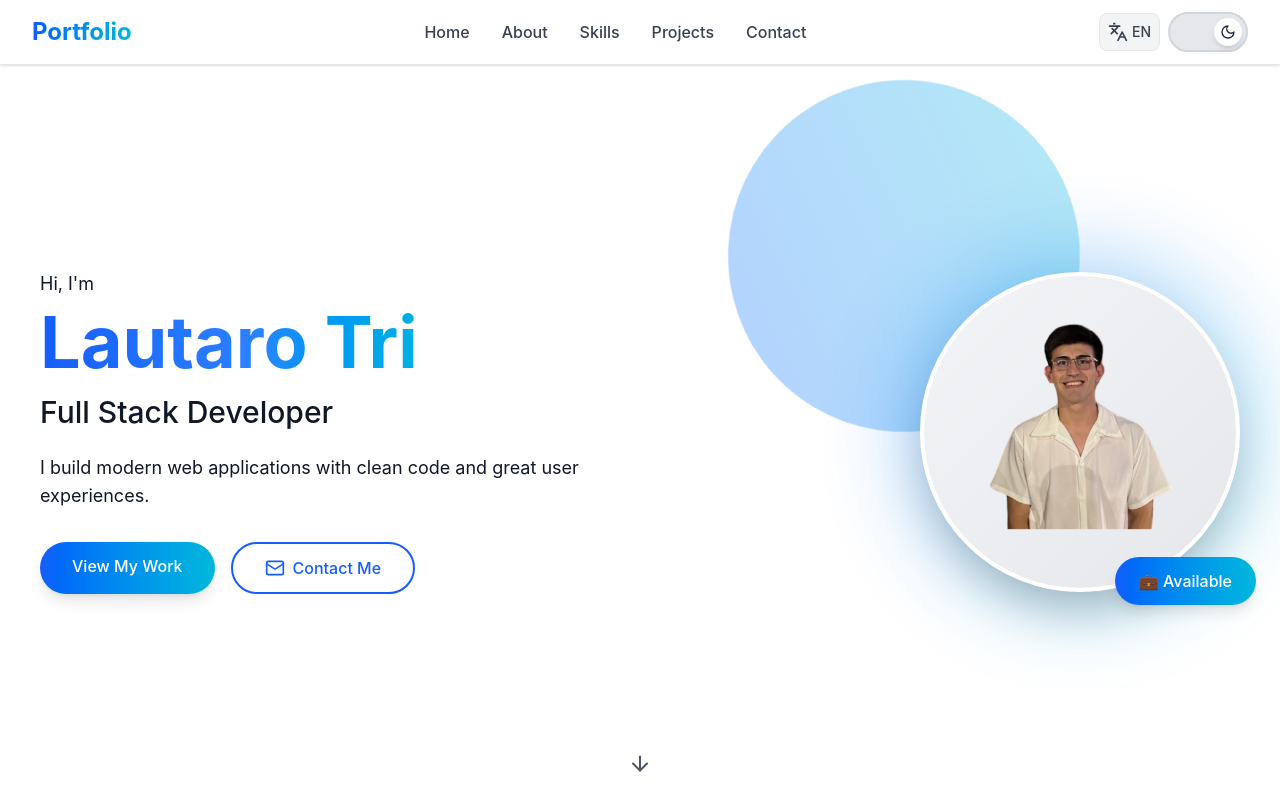
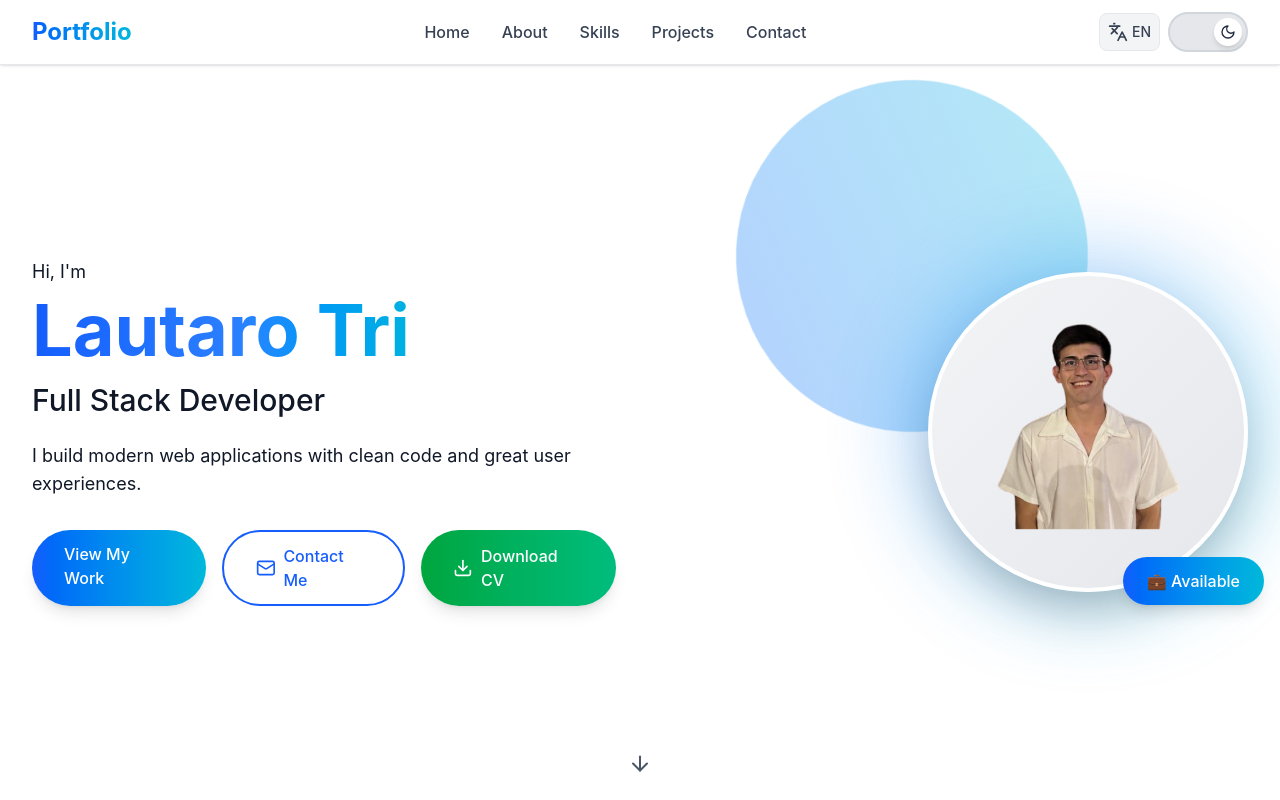
Before and after one commit to LeTrigo/Portfolio, a Next.js app: page / in a window 1280 px wide. Shown: the top 800 px of the page. Built offline with nearby package versions, Linux system fonts and the light colour scheme.

Commit message:
Se agregó vercel analytics y boton para descargar cv

```diff
--- a/package.json
+++ b/package.json
@@ -9,6 +9,7 @@
     "lint": "eslint"
   },
   "dependencies": {
+    "@vercel/analytics": "^1.6.1",
     "framer-motion": "^11.13.5",
     "lucide-react": "^0.468.0",
     "next": "16.0.7",
--- a/src/app/layout.tsx
+++ b/src/app/layout.tsx
@@ -2,6 +2,7 @@ import type { Metadata } from "next";
 import "./globals.css";
 import { ThemeProvider } from "@/components/ThemeProvider";
 import { LanguageProvider } from "@/context/LanguageContext";
+import { Analytics } from "@vercel/analytics/react";
 
 export const metadata: Metadata = {
   title: "Lautaro Trigo | Full Stack Developer",
@@ -25,6 +26,7 @@ export default function RootLayout({
         <ThemeProvider>
           <LanguageProvider>{children}</LanguageProvider>
         </ThemeProvider>
+        <Analytics />
       </body>
     </html>
   );
--- a/src/components/Hero.tsx
+++ b/src/components/Hero.tsx
@@ -2,7 +2,7 @@
 
 import { motion } from "framer-motion";
 import { Typewriter } from "react-simple-typewriter";
-import { ArrowDown, Mail } from "lucide-react";
+import { ArrowDown, Mail, Download } from "lucide-react";
 import { useLanguage } from "@/context/LanguageContext";
 
 export default function Hero() {
@@ -99,6 +99,16 @@ export default function Hero() {
                 <Mail className="w-5 h-5" />
                 {t.hero.contact}
               </motion.a>
+              <motion.a
+                href="/CV - Programador.pdf"
+                download
+                className="px-8 py-3 bg-gradient-to-r from-green-600 to-emerald-500 text-white rounded-full font-medium shadow-lg hover:shadow-xl hover:shadow-green-500/30 transition-all flex items-center justify-center gap-2"
+                whileHover={{ scale: 1.05, y: -2 }}
+                whileTap={{ scale: 0.95 }}
+              >
+                <Download className="w-5 h-5" />
+                {t.hero.downloadCV}
+              </motion.a>
             </motion.div>
           </motion.div>
 
--- a/src/data/translations.ts
+++ b/src/data/translations.ts
@@ -15,6 +15,7 @@ export const translations = {
         "I build modern web applications with clean code and great user experiences.",
       cta: "View My Work",
       contact: "Contact Me",
+      downloadCV: "Download CV",
       available: "Available",
     },
     about: {
@@ -71,6 +72,7 @@ export const translations = {
         "Construyo aplicaciones web modernas con código limpio y excelentes experiencias de usuario.",
       cta: "Ver Mi Trabajo",
       contact: "Contáctame",
+      downloadCV: "Descargar CV",
       available: "Disponible",
     },
     about: {
```
Also changed, not shown: 2 other files (tests, documents, lock files or other folders).
